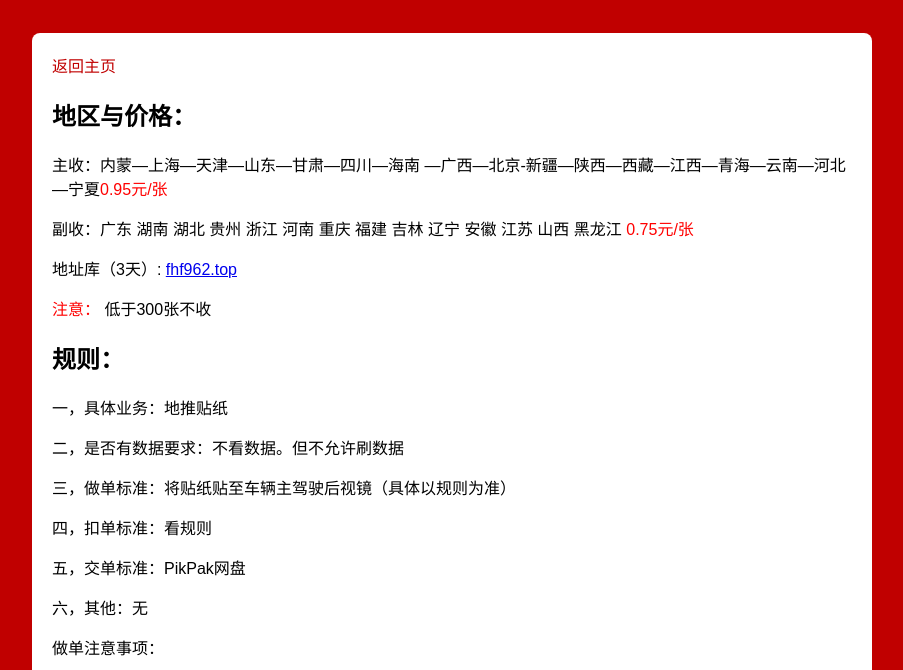
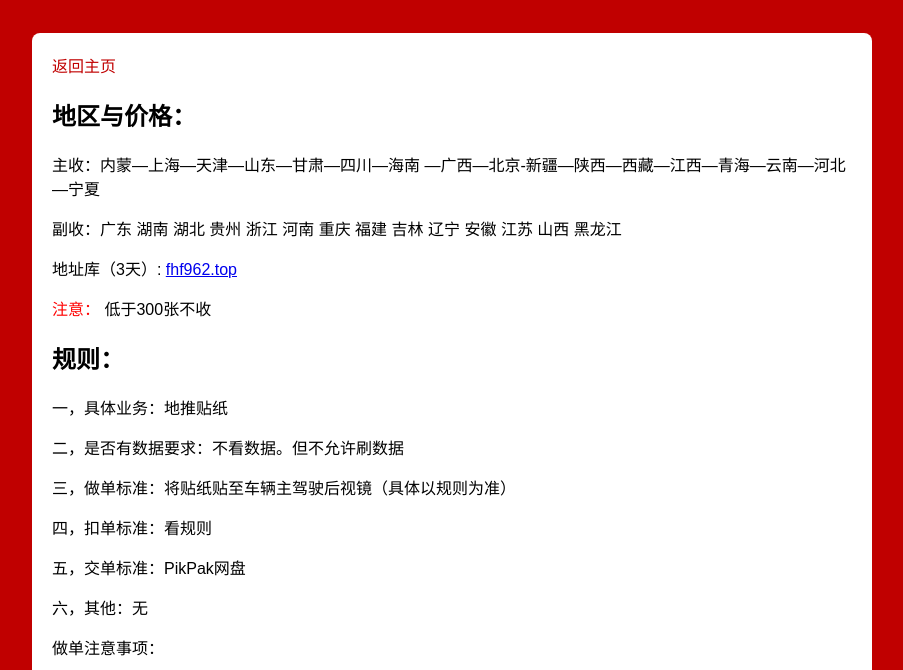
Before and after one commit to qgdt/qgdt.github.io, a plain HTML site: page hr.html in a window 1280 px wide. Shown: the part 130-800 px from the top of the page, without its empty margins (188-1091 px from the left). Drawn offline with Linux system fonts and the light colour scheme.

Commit message:
Update hr.html

```diff
--- a/hr.html
+++ b/hr.html
@@ -66,9 +66,9 @@
         <a class="back-button" href="index.html">返回主页</a>
                 <h2>地区与价格：</h2>
 
-<p> 主收：内蒙—上海—天津—山东—甘肃—四川—海南 —广西—北京-新疆—陕西—西藏—江西—青海—云南—河北  —宁夏<span style="color: #ff0000;">0.95元/张</span></p>
+<p> 主收：内蒙—上海—天津—山东—甘肃—四川—海南 —广西—北京-新疆—陕西—西藏—江西—青海—云南—河北  —宁夏</p>
 
-<p> 副收：广东  湖南  湖北  贵州   浙江   河南  重庆 福建  吉林  辽宁  安徽   江苏   山西  黑龙江 <span style="color: #ff0000;">0.75元/张</span></p>
+<p> 副收：广东  湖南  湖北  贵州   浙江   河南  重庆 福建  吉林  辽宁  安徽   江苏   山西  黑龙江 </p>
 
 <p> 地址库（3天）: <a href="fhf962.top" target="_blank">fhf962.top</a> <p>
 
```
